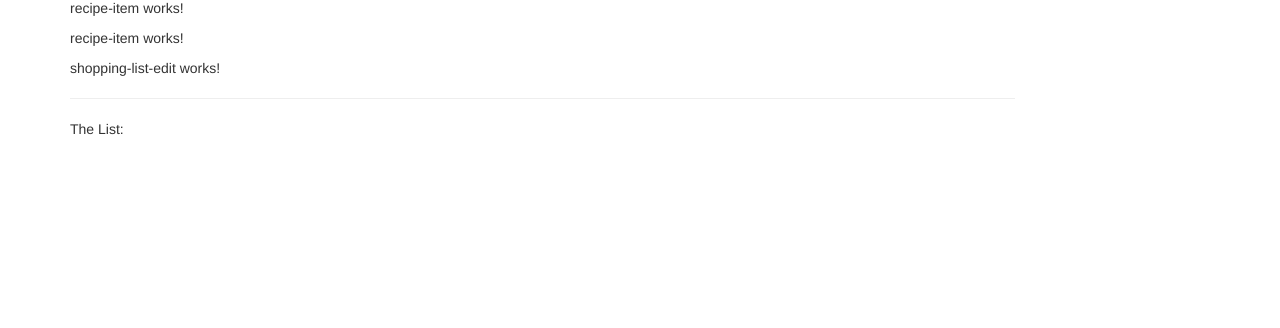
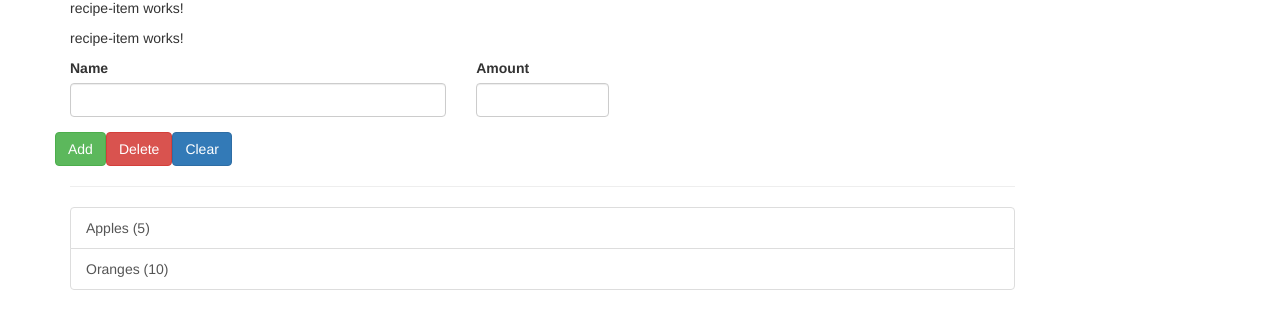
Before and after one commit to kiserr10/angular-food, an Angular app: page / in a window 1280 px wide. Shown: the part 220-548 px from the top of the page. Built offline with nearby package versions, Linux system fonts and the light colour scheme.

Commit message:
added shopping list edit boiler

```diff
--- /dev/null
+++ b/src/app/shared/ingredient.model.ts
@@ -0,0 +1,3 @@
+export class Ingredient{
+	constructor(public name: string, public amount: number){}
+}
--- a/src/app/shopping-list/shopping-list-edit/shopping-list-edit.component.html
+++ b/src/app/shopping-list/shopping-list-edit/shopping-list-edit.component.html
@@ -1,3 +1,23 @@
-<p>
-  shopping-list-edit works!
-</p>
+<div class="row">
+	<div class="col-xs-12">
+		<form>
+			<div class="row">
+				<div class="col-sm-5 form-group">
+					<label for="name">Name</label>
+					<input type="text" id="name" class="form-control">
+				</div>
+				<div class="col-sm-2 form-group">
+					<label for="amount">Amount</label>
+					<input type="number" id="amount" class="form-control">
+				</div>
+				<div class="row">
+					<div class="col-xs-12">
+						<button class="btn btn-success" type="submit">Add</button>
+						<button class="btn btn-danger" type="button">Delete</button>
+						<button class="btn btn-primary" type="button">Clear</button>
+					</div>
+				</div>
+			</div>
+		</form>
+	</div>
+</div>
--- a/src/app/shopping-list/shopping-list.component.html
+++ b/src/app/shopping-list/shopping-list.component.html
@@ -2,6 +2,14 @@
 	<div class="col-xs-10">
 		<app-shopping-list-edit></app-shopping-list-edit>
 		<hr>
-		<p>The List:</p>
+		<ul class="list-group">
+			<a
+			class="list-group-item"
+			style="cursor: pointer;"
+			*ngFor="let ingredient of ingredients"
+			>
+			{{ ingredient.name }} ({{ ingredient.amount }})
+			</a>
+		</ul>
 	</div>
 </div>
--- a/src/app/shopping-list/shopping-list.component.ts
+++ b/src/app/shopping-list/shopping-list.component.ts
@@ -1,4 +1,5 @@
 import { Component, OnInit } from '@angular/core';
+import { Ingredient } from '../shared/ingredient.model';
 
 @Component({
 	selector: 'app-shopping-list',
@@ -6,7 +7,10 @@
 	styleUrls: ['./shopping-list.component.css']
 })
 export class ShoppingListComponent implements OnInit {
-
+	ingredients: Ingredient[] = [
+		new Ingredient('Apples', 5),
+		new Ingredient('Oranges', 10)
+	];
 	constructor() { }
 
 	ngOnInit() {
```
Lines whose indentation alone changed are shown as unchanged.
